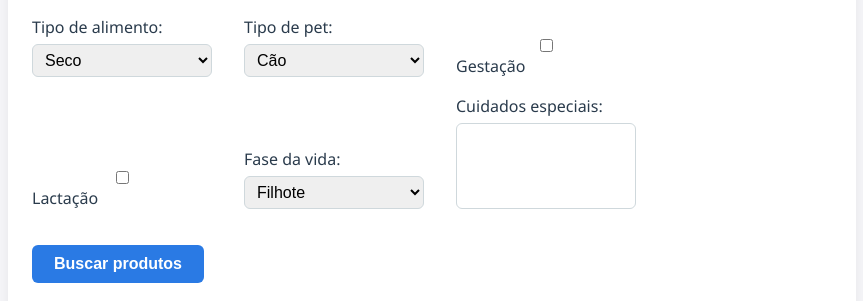
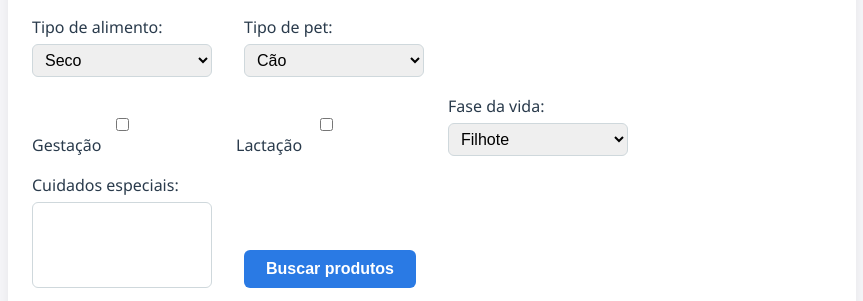
Before and after one commit to eduardowanderleyde/farmina-app, a plain HTML site: page index.html in a window 1280 px wide. Shown: the part 160-461 px from the top of the page, without its empty margins (208-1071 px from the left). Drawn offline with Linux system fonts and the light colour scheme; a script that the page names is missing.

Commit message:
Ajusta layout dos campos de gestação e lactação, melhora espaçamento e alinhamento do botão de busca

```diff
--- a/index.html
+++ b/index.html
@@ -36,6 +36,14 @@
       margin-bottom: 24px;
     }
 
+    .row-checkboxes {
+      display: flex;
+      gap: 24px;
+      align-items: center;
+      margin-top: 6px;
+      margin-bottom: 0;
+    }
+
     label {
       display: flex;
       flex-direction: column;
@@ -69,6 +77,7 @@
       cursor: pointer;
       margin-top: 18px;
       transition: background 0.2s;
+      align-self: flex-end;
     }
 
     button[type="submit"]:hover {
@@ -211,8 +220,10 @@
         </select>
       </label>
 
-      <label><input type="checkbox" name="gestation"> Gestação</label>
-      <label><input type="checkbox" name="lactation"> Lactação</label>
+      <div class="row-checkboxes">
+        <label style="margin:0;"><input type="checkbox" name="gestation"> Gestação</label>
+        <label style="margin:0;"><input type="checkbox" name="lactation"> Lactação</label>
+      </div>
 
       <label>Fase da vida:
         <select name="lifeStage">
```
